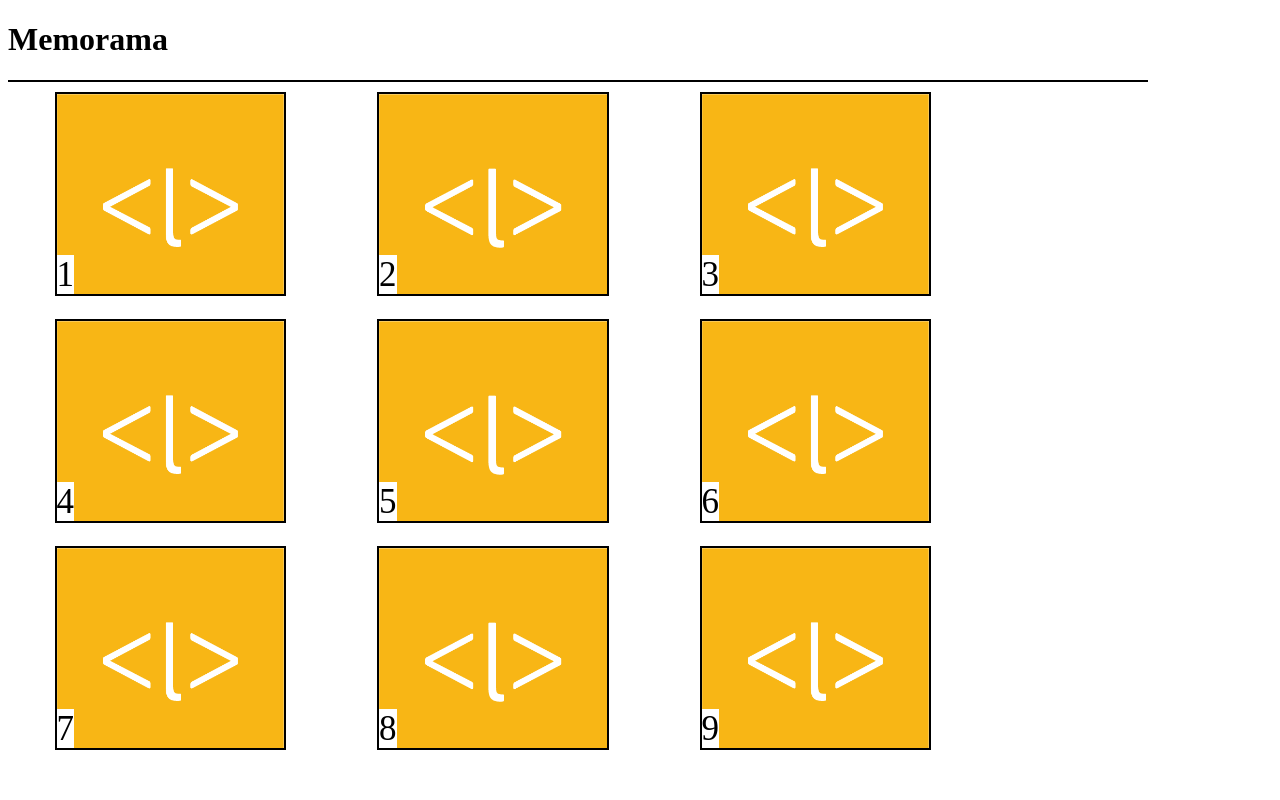
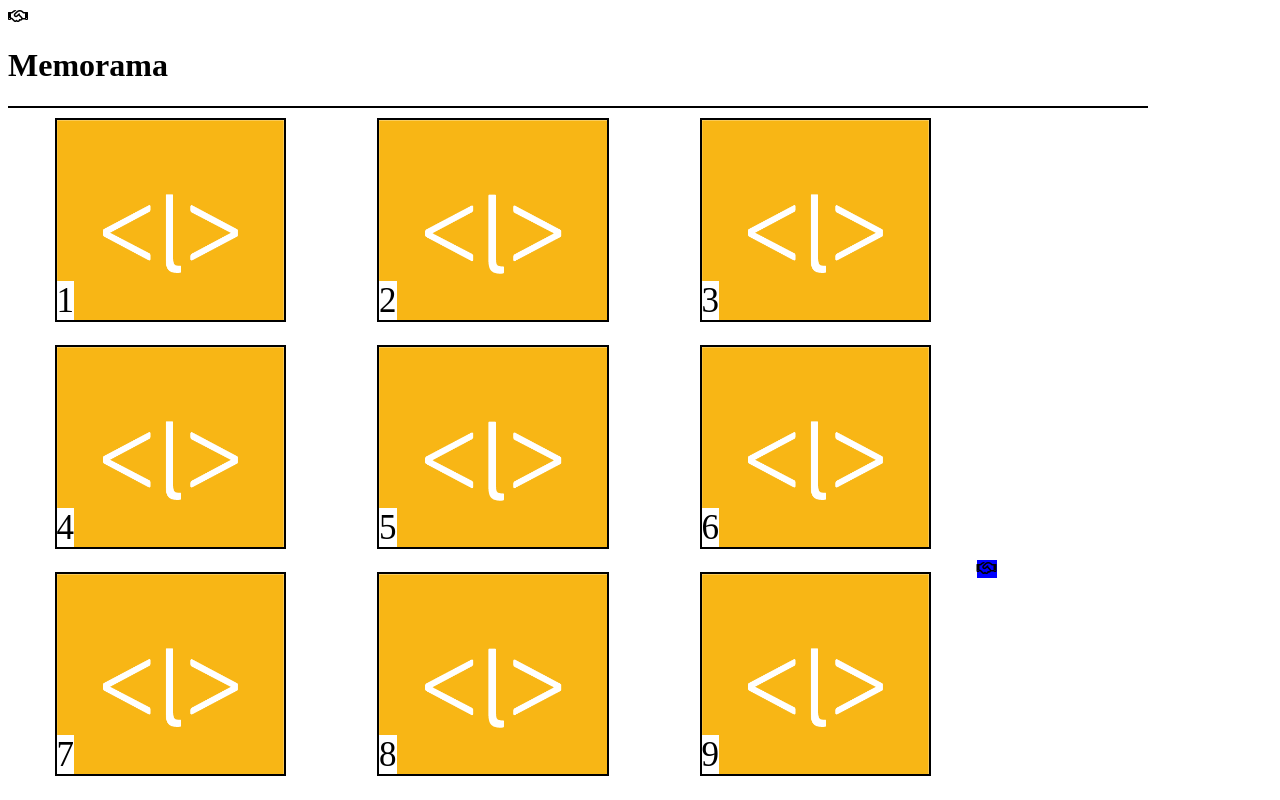
Before and after one commit to travissam9/memorama, a plain HTML site: page index.html in a window 1280 px wide. Drawn offline with Linux system fonts and the light colour scheme.

Commit message:
iniciando js

```diff
--- a/css/main.css
+++ b/css/main.css
@@ -57,3 +57,8 @@ span{
 .card:hover{
   cursor: pointer;
 }
+
+.icono{
+  float: left;
+  background: blue;
+}
--- a/index.html
+++ b/index.html
@@ -2,11 +2,13 @@
 <html lang="en">
 <head>
   <meta charset="UTF-8">
+  <link rel="stylesheet" href="path/to/font-awesome/css/font-awesome.min.css">
   <link rel="stylesheet" href="css/main.css">
   <title>Memorama</title>
 </head>
 <body>
-  <h1>Memorama</h1>
+  <i class="fa fa-handshake-o" aria-hidden="true"></i>
+  <h1>Memorama  </h1>
   <div class="container">
           <!-- inicia tu codigo aqui -->
       <main>
@@ -20,6 +22,7 @@
         <div class="card galletas"><span>7</span></div>
         <div class="card scarlett"><span>8</span></div>
         <div class="card selfie" ><span>9</span></div>
+        <div class="icono"> <i class="fa fa-handshake-o" aria-hidden="true"></i></div>
 
 
       </main>
```
Also changed, not shown: js/app.js (added).
